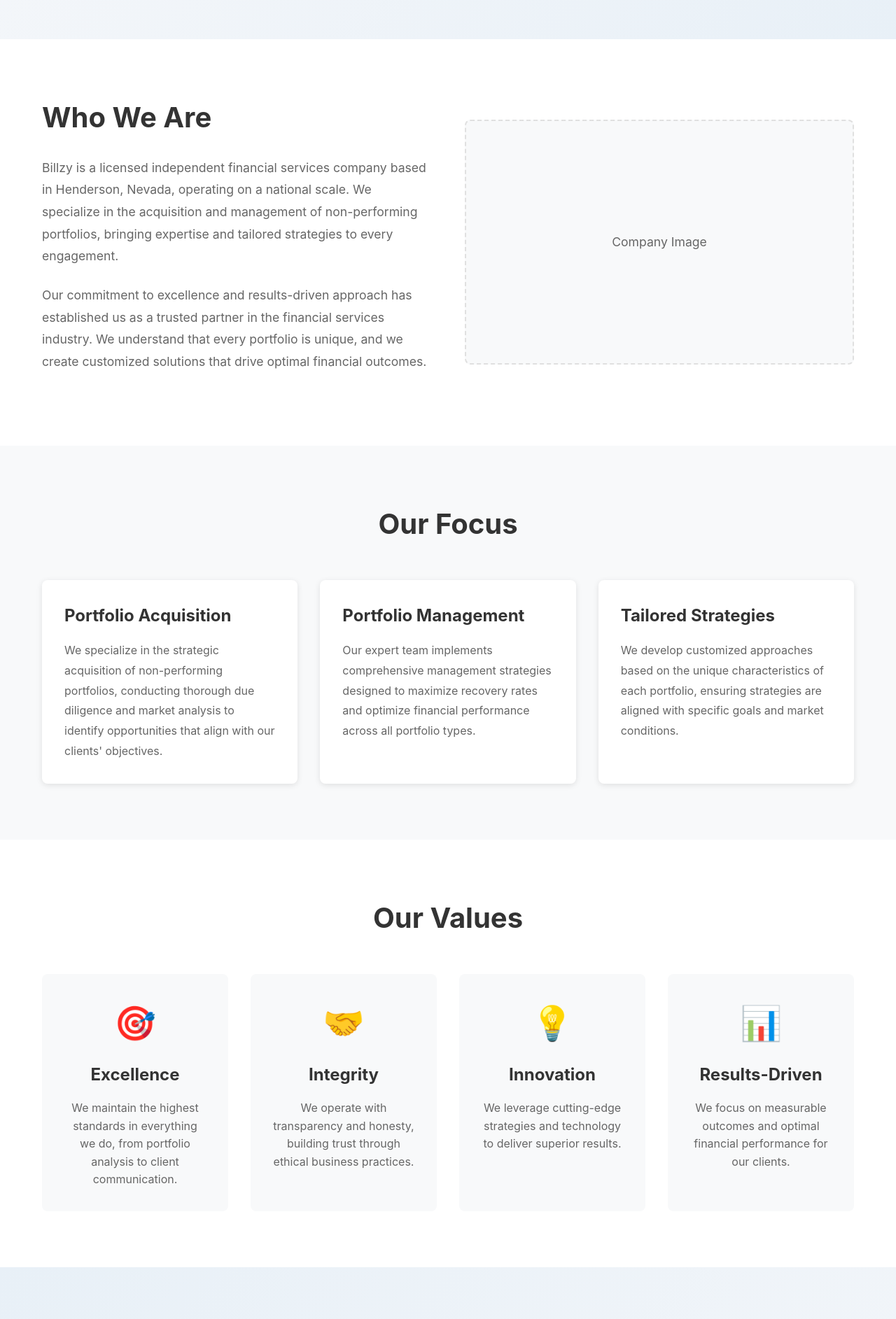
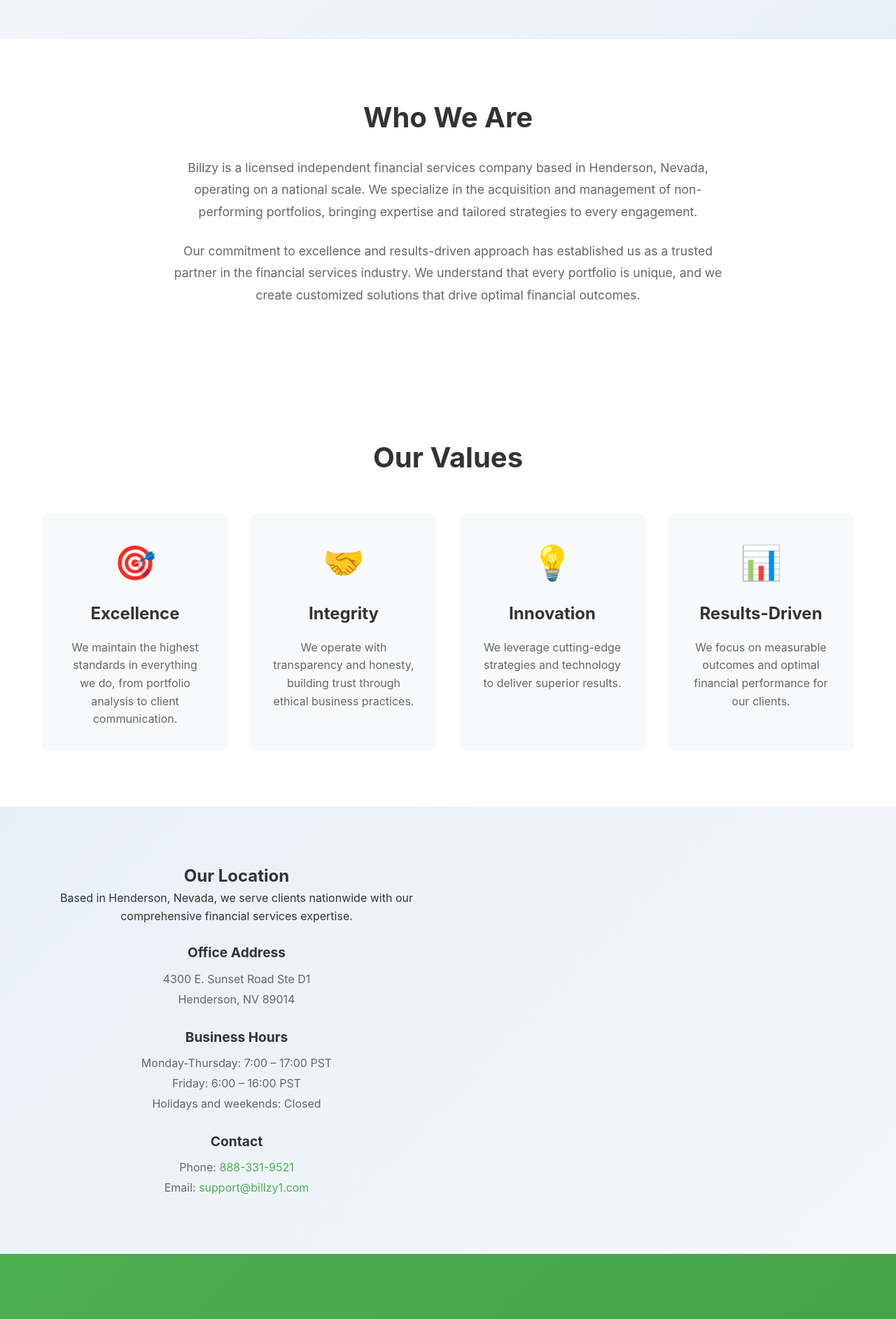
Before and after one commit to Textingman/nationwide-billzy, a Next.js app: page /about in a window 1280 px wide. Shown: the part 320-2205 px from the top of the page at 70% size. Built offline with nearby package versions, Linux system fonts and the light colour scheme.

Commit message:
Remove image placeholders and Our Focus section from About page

```diff
--- a/src/app/about/page.js
+++ b/src/app/about/page.js
@@ -19,38 +19,10 @@
       {/* Company Overview */}
       <section className="about-content">
         <div className="container">
-          <div className="about-grid">
-            <div className="about-text">
-              <h2>Who We Are</h2>
-              <p>Billzy is a licensed independent financial services company based in Henderson, Nevada, operating on a national scale. We specialize in the acquisition and management of non-performing portfolios, bringing expertise and tailored strategies to every engagement.</p>
-              <p>Our commitment to excellence and results-driven approach has established us as a trusted partner in the financial services industry. We understand that every portfolio is unique, and we create customized solutions that drive optimal financial outcomes.</p>
-            </div>
-            <div className="about-image">
-              <div className="image-placeholder">
-                <span>Company Image</span>
-              </div>
-            </div>
-          </div>
-        </div>
-      </section>
-
-      {/* Our Focus */}
-      <section className="our-focus">
-        <div className="container">
-          <h2>Our Focus</h2>
-          <div className="focus-grid">
-            <div className="focus-item">
-              <h3>Portfolio Acquisition</h3>
-              <p>We specialize in the strategic acquisition of non-performing portfolios, conducting thorough due diligence and market analysis to identify opportunities that align with our clients' objectives.</p>
-            </div>
-            <div className="focus-item">
-              <h3>Portfolio Management</h3>
-              <p>Our expert team implements comprehensive management strategies designed to maximize recovery rates and optimize financial performance across all portfolio types.</p>
-            </div>
-            <div className="focus-item">
-              <h3>Tailored Strategies</h3>
-              <p>We develop customized approaches based on the unique characteristics of each portfolio, ensuring strategies are aligned with specific goals and market conditions.</p>
-            </div>
+          <div className="about-text" style={{ maxWidth: '800px', margin: '0 auto', textAlign: 'center' }}>
+            <h2>Who We Are</h2>
+            <p>Billzy is a licensed independent financial services company based in Henderson, Nevada, operating on a national scale. We specialize in the acquisition and management of non-performing portfolios, bringing expertise and tailored strategies to every engagement.</p>
+            <p>Our commitment to excellence and results-driven approach has established us as a trusted partner in the financial services industry. We understand that every portfolio is unique, and we create customized solutions that drive optimal financial outcomes.</p>
           </div>
         </div>
       </section>
@@ -88,7 +60,7 @@
       <section className="location-section">
         <div className="container">
           <div className="location-content">
-            <div className="location-text">
+            <div style={{ maxWidth: '800px', margin: '0 auto', textAlign: 'center' }}>
               <h2>Our Location</h2>
               <p>Based in Henderson, Nevada, we serve clients nationwide with our comprehensive financial services expertise.</p>
               <div className="location-details">
@@ -109,11 +81,6 @@
                 </p>
               </div>
             </div>
-            <div className="location-image">
-              <div className="image-placeholder">
-                <span>Office Location Map</span>
-              </div>
-            </div>
           </div>
         </div>
       </section>
```
